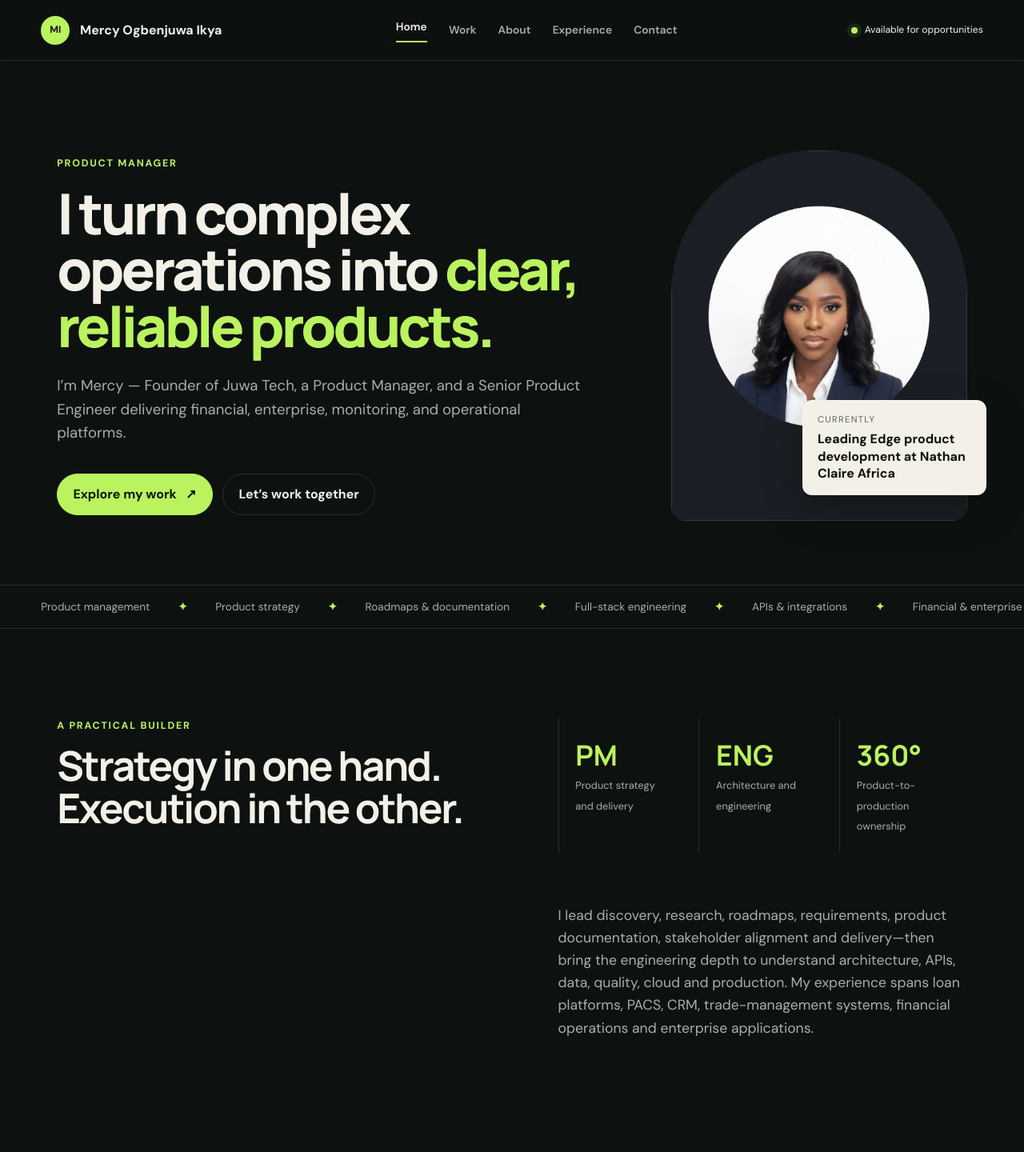
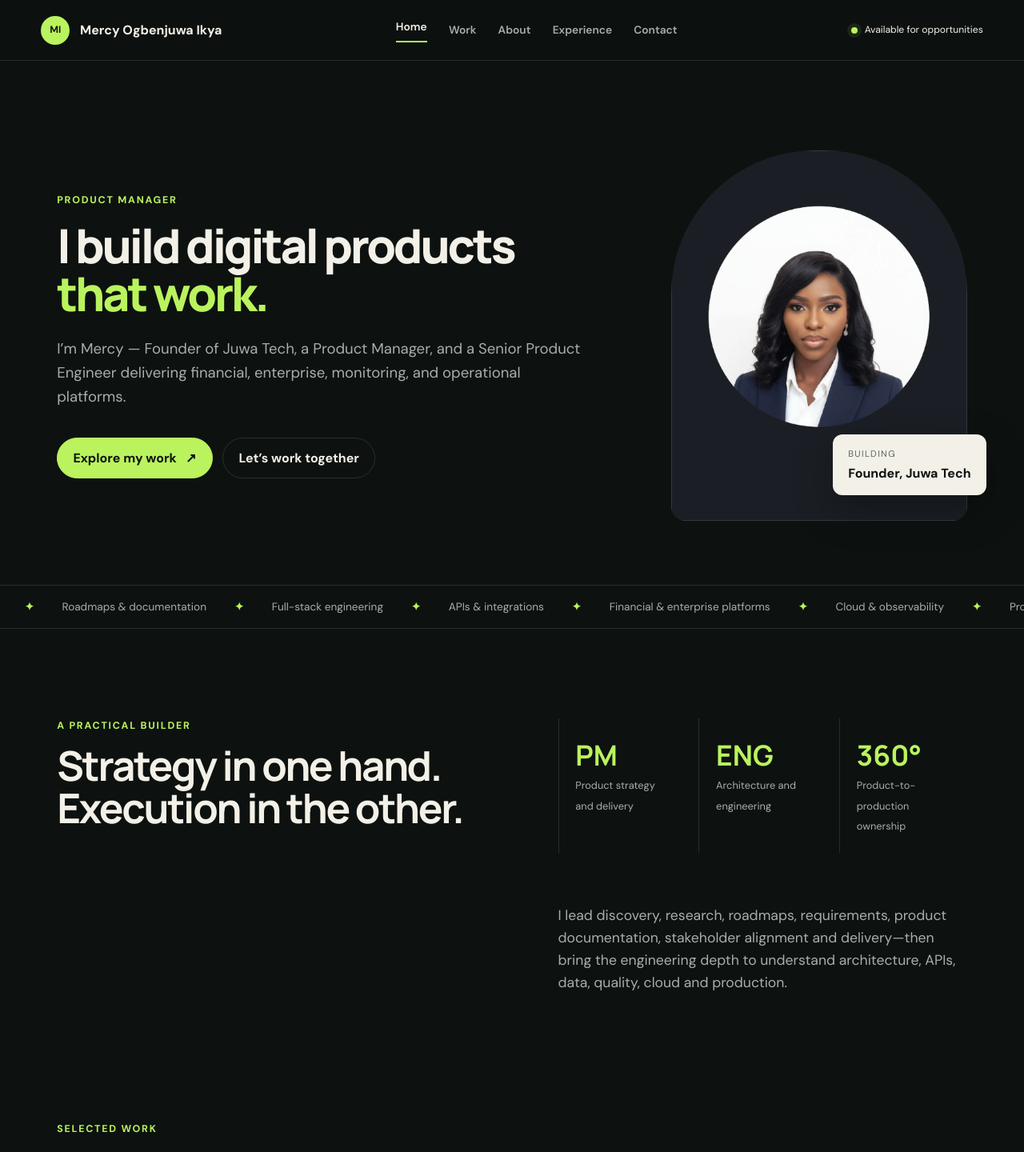
Before and after one commit to Mercyogbenjuwa/My-portfolio, a Next.js app: page / in a window 1280 px wide. Shown: the top 1440 px of the page at 80% size. Built offline with nearby package versions, Linux system fonts and the light colour scheme.

Commit message:
Center Juwa Tech and refine homepage motion

```diff
--- a/pages/index.jsx
+++ b/pages/index.jsx
@@ -8,14 +8,14 @@ const capabilities = ["Product management", "Product strategy", "Roadmaps & docu
 export default function HomePage() {
   return <>
     <section className={styles.hero}>
-      <div className={styles.heroCopy}><p className="eyebrow"><TypewriterRoles /></p><h1>I turn complex operations into <em>clear, reliable products.</em></h1><p className={styles.intro}>I’m Mercy — Founder of Juwa Tech, a Product Manager, and a Senior Product Engineer delivering financial, enterprise, monitoring, and operational platforms.</p><div className={styles.actions}><Link href="/projects"><a className="button">Explore my work <span>↗</span></a></Link><Link href="/contact"><a className="button secondary">Let’s work together</a></Link></div></div>
-      <div className={styles.portrait}><div className={styles.imageWrap}><Image src="/profile.png" alt="Mercy Ogbenjuwa" layout="fill" objectFit="cover" priority /></div><div className={styles.note}><span>Currently</span><strong>Leading Edge product development at Nathan Claire Africa</strong></div></div>
+      <div className={styles.heroCopy}><p className="eyebrow"><TypewriterRoles /></p><h1>I build digital products <em>that work.</em></h1><p className={styles.intro}>I’m Mercy — Founder of Juwa Tech, a Product Manager, and a Senior Product Engineer delivering financial, enterprise, monitoring, and operational platforms.</p><div className={styles.actions}><Link href="/projects"><a className="button">Explore my work <span>↗</span></a></Link><Link href="/contact"><a className="button secondary">Let’s work together</a></Link></div></div>
+      <div className={styles.portrait}><div className={styles.imageWrap}><Image src="/profile.png" alt="Mercy Ogbenjuwa" layout="fill" objectFit="cover" priority /></div><div className={styles.note}><span>Building</span><strong>Founder, Juwa Tech</strong></div></div>
     </section>
-    <section className={styles.marquee} aria-label="Areas of expertise">{capabilities.map((item)=><span key={item}>{item}<b>✦</b></span>)}</section>
+    <section className={styles.marquee} aria-label="Areas of expertise"><div className={styles.marqueeTrack}>{[...capabilities, ...capabilities].map((item,index)=><span key={`${item}-${index}`} aria-hidden={index >= capabilities.length}>{item}<b>✦</b></span>)}</div></section>
     <section className={styles.snapshot}>
       <div><p className="eyebrow">A practical builder</p><h2>Strategy in one hand.<br/>Execution in the other.</h2></div>
       <div className={styles.stats}><div><strong>PM</strong><span>Product strategy and delivery</span></div><div><strong>ENG</strong><span>Architecture and engineering</span></div><div><strong>360°</strong><span>Product-to-production ownership</span></div></div>
-      <p>I lead discovery, research, roadmaps, requirements, product documentation, stakeholder alignment and delivery—then bring the engineering depth to understand architecture, APIs, data, quality, cloud and production. My experience spans loan platforms, PACS, CRM, trade-management systems, financial operations and enterprise applications.</p>
+      <p>I lead discovery, research, roadmaps, requirements, product documentation, stakeholder alignment and delivery—then bring the engineering depth to understand architecture, APIs, data, quality, cloud and production.</p>
     </section>
     <section className={styles.featured}><div className={styles.sectionHead}><div><p className="eyebrow">Selected work</p><h2>Platforms built for real operations.</h2></div><Link href="/projects"><a>View all projects →</a></Link></div>
       <div className={styles.projectGrid}><Link href="/projects"><a className={styles.project}><span>01 · Financial platform</span><h3>CSCS Custodian Portal</h3><p>A secure operational portal for portfolios, accounts, trade activity, and cross-exchange execution.</p><b>View case study ↗</b></a></Link><Link href="/projects"><a className={`${styles.project} ${styles.alt}`}><span>02 · Banking products</span><h3>Optimus Bank</h3><p>Digital banking products spanning lending, transfers, fraud controls, and internal workflows.</p><b>View case study ↗</b></a></Link><Link href="/projects"><a className={`${styles.project} ${styles.juwa}`}><span>03 · Technology company</span><h3>Juwa Tech</h3><p>Technology services and practical business products, including the upcoming Juwa Hub platform.</p><b>View project ↗</b></a></Link></div>
--- a/pages/resume.jsx
+++ b/pages/resume.jsx
@@ -12,7 +12,6 @@ const professionalExperience = [
     company: "Juwa Tech",
     location: "Nigeria / Remote",
     workType: "Founder",
-    role: "Founder & Product Manager",
     duration: "SEP. 2026 - PRESENT",
   },
   {
@@ -84,7 +83,7 @@ const ResumePage = () => {
             <h4 className={styles.resumeHead}>{experience.company}</h4>
             <div>{experience.location}</div>
             <div>{experience.workType}</div>
-            <div>{experience.role}</div>
+            {experience.role && <div>{experience.role}</div>}
             <div>{experience.duration}</div>
           </div>
         ))}
--- a/styles/HomePage.module.css
+++ b/styles/HomePage.module.css
@@ -5,3 +5,11 @@
 /* Keep the primary message strong without overpowering the portrait and supporting copy. */
 .heroCopy h1{max-width:780px;font-size:clamp(2.8rem,5.5vw,5.6rem);line-height:1;letter-spacing:-.055em}
 @media(max-width:560px){.heroCopy h1{font-size:2.65rem}}
+
+.heroCopy h1{max-width:680px;font-size:clamp(2.5rem,4.6vw,4.7rem);line-height:1.02}
+.marquee{padding-inline:0}
+.marqueeTrack{display:flex;width:max-content;gap:2.2rem;animation:expertise-scroll 28s linear infinite}
+.marqueeTrack span{display:inline-flex;align-items:center}
+@keyframes expertise-scroll{to{transform:translateX(-50%)}}
+@media(max-width:560px){.heroCopy h1{font-size:2.25rem}.marqueeTrack{animation-duration:22s}}
+@media(prefers-reduced-motion:reduce){.marqueeTrack{animation:none}}
```
